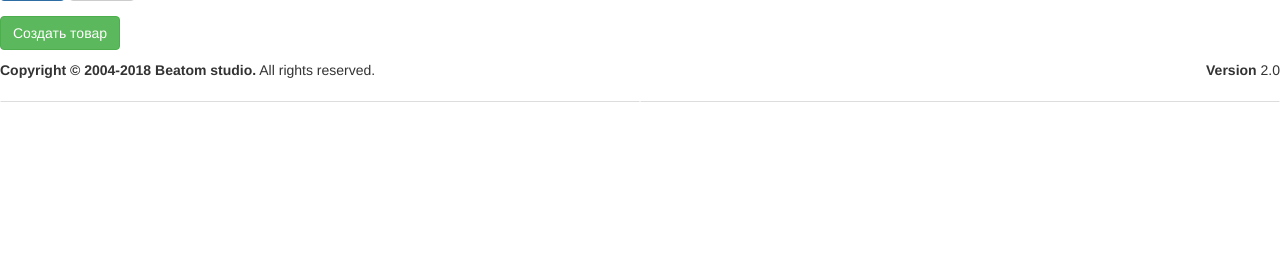
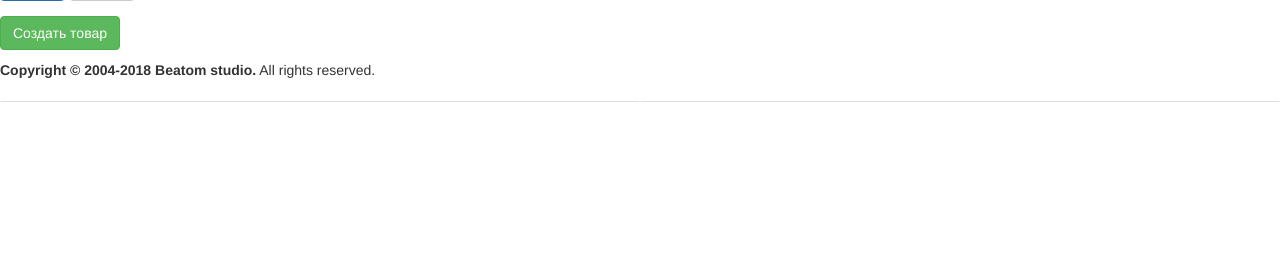
Before and after one commit to Chel1982/parser.loc, a Yii app: template views/goods/index.php in a window 1280 px wide. Shown: the part 544-800 px from the top of the page. Run offline with PHP 8.4 and a stand-in for Yii, Linux system fonts and the light colour scheme; the template is opened without the code that fills it, so the values that code supplies are empty; form fields are guessed from the names that the template uses; some libraries are stand-ins or nearby versions.

Commit message:
Удалил надпись Version 2.0

```diff
--- a/views/layouts/content.php
+++ b/views/layouts/content.php
@@ -21,9 +21,6 @@ use dmstr\widgets\Alert;
 </div>
 
 <footer class="main-footer">
-    <div class="pull-right hidden-xs">
-        <b>Version</b> 2.0
-    </div>
     <strong>Copyright &copy; 2004-<?= date('Y') ?> Beatom studio.</strong> All rights
     reserved.
 </footer>
```
